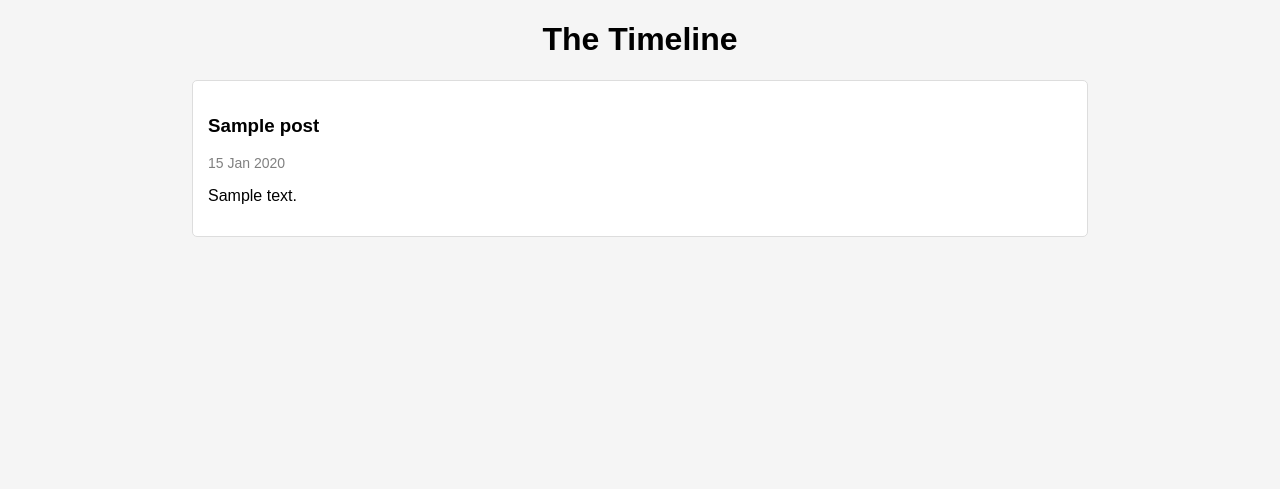
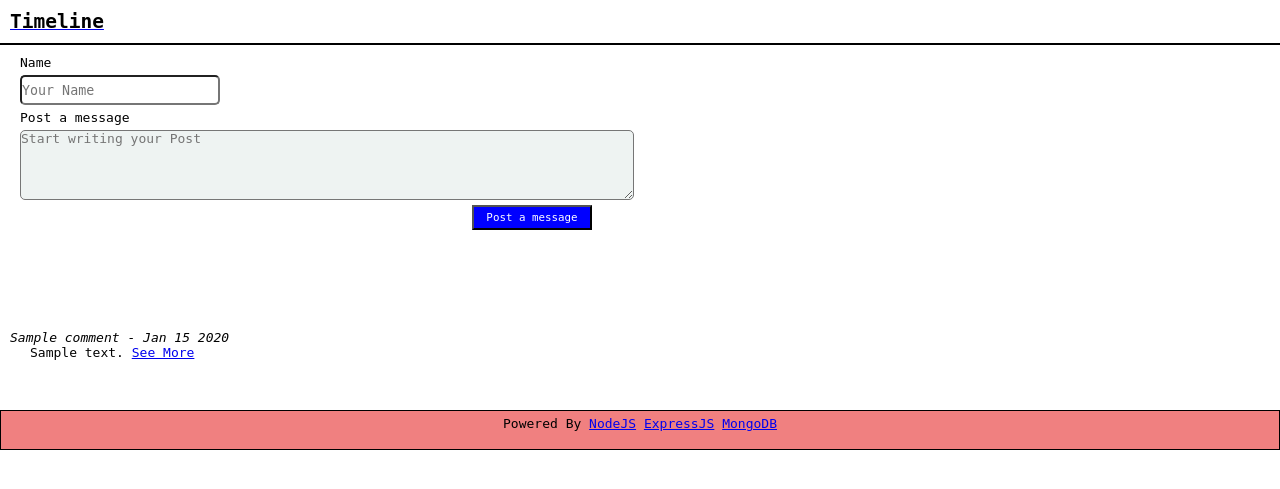
Before and after one commit to Gamal-Assaify/The-Timeline, a Node server app: template views/index.ejs in a window 1280 px wide. Shown: the top 489 px of the page. Run offline with Node 20, Linux system fonts and the light colour scheme; the template is opened without the code that fills it: most values are stand-ins (such as "Sample title", 1, 10 or a date in 2020); some libraries are stand-ins or nearby versions.

Commit message:
Initial commit without node_modules

```diff
--- a/package.json
+++ b/package.json
@@ -19,7 +19,10 @@
   },
   "homepage": "https://github.com/Gamal-Assaify/Matrix-Master-Bootcamp#readme",
   "dependencies": {
+    "dotenv": "^18.0.10",
     "ejs": "^7.0.2",
-    "express": "^5.3.0"
+    "express": "^5.3.0",
+    "mongoose": "^9.12.2",
+    "nodemon": "^3.1.14"
   }
 }
--- a/public/Style.css
+++ b/public/Style.css
@@ -1,23 +1,137 @@
-body {
-    font-family: Arial, sans-serif;
-    width: 70%;
-    margin: 20px auto;
-    background: #f5f5f5;
+*{
+    box-sizing: border-box;
+    margin: 0;
+    padding: 0;
+    font-family: monospace;
+  /*  background-image: url('../HP.png');
+    background-size: cover;*/
 }
 
-h1 {
-    text-align: center;
+h1{
+    color: Black;
+}
+.heading{
+    border-bottom: 2px solid black;
+    padding:10px;
 }
 
-.post {
-    background: white;
-    padding: 15px;
-    margin-bottom: 15px;
-    border-radius: 5px;
-    border: 1px solid #ddd;
+.container{
+    display: flex;
+    flex-direction: column;
+    height: 70%;
+    gap: 80px;
 }
 
-.date {
-    color: gray;
-    font-size: 14px;
+.newPost, .updatePost{
+    margin: 10px 20px;
+    font-family: monospace;
+    width: 80%;
+
+    form{
+        display: flex;
+        flex-direction: column;
+        align-self: center;
+        gap:5px;
+
+    }
 }
+
+.newPostName, .updatePostName{
+    width:200px;
+    height:30px;
+    border-radius: 5px;
+}
+.newPostText, .updatePostText{
+    width: 60%;
+    height: 70px;
+    border-radius: 5px;
+    background-color: rgb(238, 243, 242);
+    font-size: medium;
+}
+
+.newPostBtn, .updatePostBtn{
+    width: 120px;
+    height: 25px;
+    background-color: blue;
+    color:white;
+    font-size: smaller;
+    align-self:center;
+    cursor:pointer;
+}
+
+.msg_container{
+    display:flex;
+    flex-direction: column;
+    gap:20px;
+    list-style: none;
+    align-items: self;
+    margin: 10px;
+    font-family: monospace;
+    /*color: white;
+    background-color: transparent;*/
+
+}
+
+.msgName{
+    font-style: italic;
+}
+
+.msgContent{
+    padding-left: 20px;
+    align-self: wrap;
+    width:80%;
+}
+
+footer{
+    background-color: lightcoral;
+    height:40px;
+    border: 1px solid black;
+    margin-top:40px;
+    padding: 5px;
+    text-align: center;
+    vertical-align: middle;
+}
+
+/*Show A post */
+.btns{
+    display: flex;
+    justify-content: flex-end;
+    align-items: flex-end;
+    gap: 15px;
+    margin-right: 50px;
+
+}
+.btn {
+    width: 100px;
+    height: 25px;
+    color:white;
+    font-size: medium;
+    cursor:pointer;
+
+}
+.deletePost {
+    background-color: red;
+}
+.editPost {
+    background-color: blue;
+}
+.seeAPost {
+    margin-top: 20px;
+
+    margin-left: 20px;
+    display: flex;
+    flex-direction: column;
+    gap: 15px;
+
+    li {
+        list-style: none;
+        align-items: center;
+    }
+}
+
+/* error */
+.error {
+    color: red;
+    font-size: large;
+    font-weight: bold;
+}
--- a/views/index.ejs
+++ b/views/index.ejs
@@ -1,20 +1,40 @@
 <!DOCTYPE html>
-<html>
-<head>
-    <title>The Timeline</title>
-    <link rel="stylesheet" href="/style.css">
-</head>
+<html lang="en">
+<%- include('./partials/head.ejs')%>
 <body>
+    <%- include ('./partials/nav.ejs')%>
+    <div class="container">
+        <div class="newPost">
 
-    <h1>The Timeline</h1>
+            <form action="./createNewPost" method="POST">
+                <label>Name</label>
+                <input class="newPostName" name="name" placeholder="Your Name">
+                <lebel> Post a message</lebel>
+                <textarea class="newPostText" name="message" placeholder="Start writing your Post"></textarea>
+                <button class="newPostBtn">Post a message</button>
+            </form>
+             <% if(error) {%>
+                <p class="error"><%= error%></p>
+            <%}%>
+        </div>
+        <ul class ="msg_container">
+            <% if (comments.length >0) { %>
+                <% comments.forEach(comment => {%>
+                    <li>
+                        <p class="msgName"><%=comment.name%> - <%=(comment.createdAt).toDateString().slice(3)%></p>
+                        <p class="msgContent"><%=comment.message%> <a href="./showAPost/<%=comment._id%>">See More</a></p>
 
-    <% posts.forEach(post => { %>
-        <div class="post">
-            <h3><%= post.name %></h3>
-            <p class="date"><%= post.createdAt %></p>
-            <p><%= post.message %></p>
-        </div>
-    <% }) %>
-
+                    </li>
+                <% }); %>
+            <%} else {%>
+                <%if (error) {%>
+                    <p> Try again with required message length...</p>
+                <%} else {%>
+                    <p> No comments to display ....</p>
+                <% }%>
+            <%} %>
+        </ul>
+    </div>
+    <%- include('./partials/footer.ejs'); %>
 </body>
 </html>
--- /dev/null
+++ b/views/partials/footer.ejs
@@ -0,0 +1,7 @@
+<footer>
+    <p> Powered By
+        <a href="https://nodejs.org/en">NodeJS</a>
+        <a href="https://expressjs.com/">ExpressJS</a>
+        <a href="https://expressjs.com/">MongoDB</a>
+    </p>
+</footer>
--- /dev/null
+++ b/views/partials/head.ejs
@@ -0,0 +1,6 @@
+<head>
+    <meta charset="UTF-8">
+    <meta name="viewport" content="width=device-width, initial-scale=1.0">
+    <title>The Timeline | <%=ttl%></title>
+    <link rel="stylesheet" type="text/css" href="/css/style.css">
+</head>
--- /dev/null
+++ b/views/partials/nav.ejs
@@ -0,0 +1,5 @@
+ <nav>
+    <div class="heading">
+        <a href="/"><h1>Timeline</h1></a>
+    </div>
+</nav>
```
Also changed, not shown: app.js (+32 -30 lines), config/database.js (added, +13 -0 lines), config/routes.js (added, +22 -0 lines), controllers/userController.js (added, +107 -0 lines), models/postModels.js (added, +15 -0 lines), views/404.ejs (added, +12 -0 lines), views/showPost.ejs (added, +25 -0 lines), views/updatePost.ejs (added, +23 -0 lines), 3 other files.
